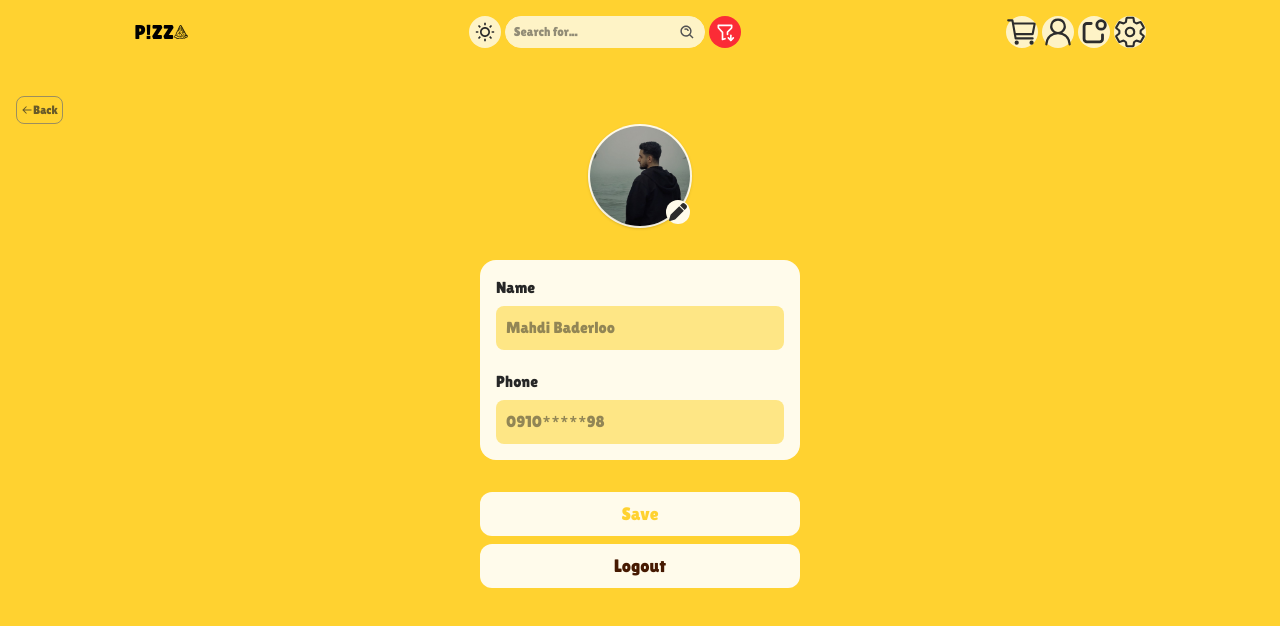
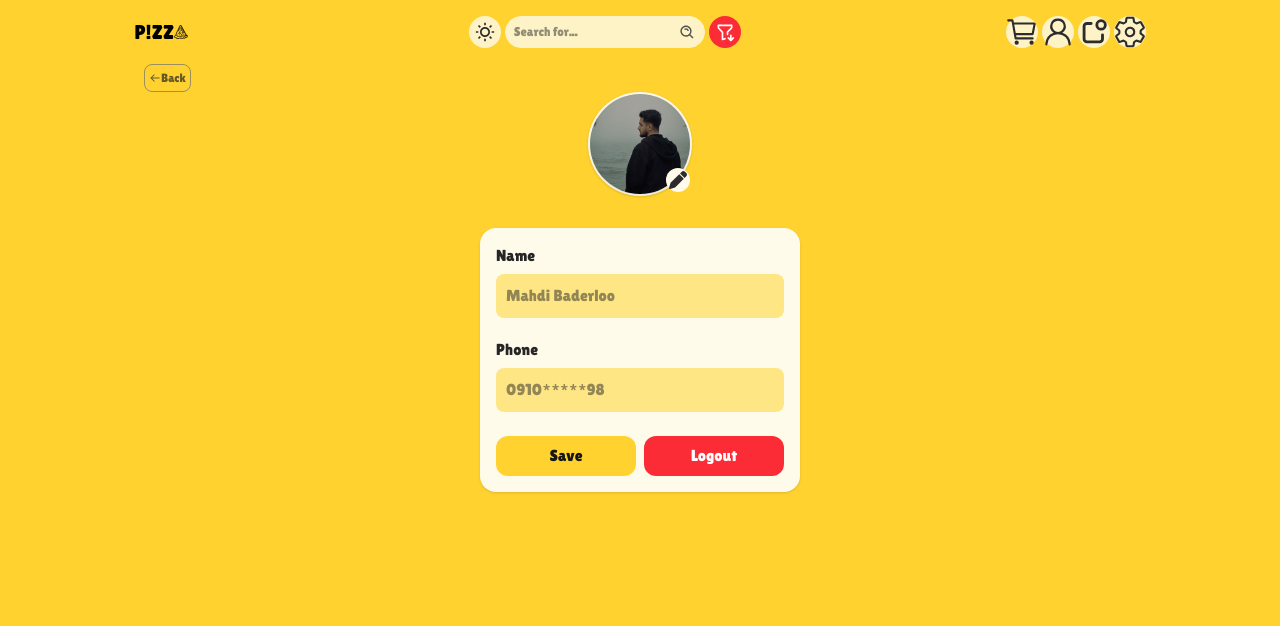
Before and after one commit to mahdibaderloo/fastfood, a React (Vite) app: page /account in a window 1280 px wide. Shown: the top 626 px of the page. Built offline with nearby package versions, Linux system fonts and the light colour scheme; data requests are answered from the project's data file.

Commit message:
responsive Account (laptop size)

```diff
--- a/src/pages/Account.tsx
+++ b/src/pages/Account.tsx
@@ -24,7 +24,7 @@ function Account() {
         showBackButton={true}
         classP="text-4xl dark:text-amber-300"
       />
-      <main className="p-4 pt-22 sm:pt-24 h-screen overflow-y-scroll">
+      <main className="p-4 pt-22 sm:pt-24 lg:pt-16 lg:w-[80%] lg:mx-auto h-screen overflow-y-scroll lg:overflow-hidden">
         <BackButton />
         <div className="w-full sm:w-80 sm:mx-auto relative">
           <div className="w-20 h-20 sm:w-26 sm:h-26 rounded-full bg-amber-50 dark:bg-amber-300 shadow mx-auto overflow-hidden p-0.5">
@@ -34,12 +34,12 @@ function Account() {
               className="rounded-full shadow object-cover"
             />
           </div>
-          <div className="bg-amber-50 dark:bg-amber-300 backdrop-blur-md w-5 h-5 sm:w-6 sm:h-6 rounded-full flex items-center justify-center absolute left-[58%] bottom-1">
+          <div className="bg-amber-50 dark:bg-amber-300 backdrop-blur-md w-5 h-5 sm:w-6 sm:h-6 rounded-full flex items-center justify-center absolute left-[58%] bottom-1 lg:cursor-pointer">
             <FaPen size={18} color="#2c2c2c" />
           </div>
         </div>
 
-        <form className="mt-8 p-2 bg-amber-50 dark:bg-amber-50/20 backdrop-blur-md rounded-2xl sm:w-80 sm:h-50 sm:mx-auto">
+        <form className="mt-8 p-2 bg-amber-50 dark:bg-amber-50/20 backdrop-blur-md rounded-2xl sm:w-80 sm:h-50 lg:h-fit sm:mx-auto lg:shadow">
           <div className="p-2">
             <p className="mb-1 sm:mb-1.5 text-neutral-800 dark:text-amber-300">
               Name
@@ -55,13 +55,28 @@ function Account() {
               Phone
             </p>
             <input
-              type="number"
+              type="text"
               placeholder="0910*****98"
               className="bg-amber-200 dark:bg-neutral-800 text-neutral-800 dark:text-amber-300 p-2 sm:p-2.5 rounded-lg w-full outline-none border-none"
             />
           </div>
+          <div className="hidden lg:flex gap-2 p-2">
+            <button
+              className="w-1/2 h-10 mt-2 bg-amber-300 dark:bg-neutral-800 text-neutral-900 dark:text-white rounded-xl cursor-pointer hover:bg-neutral-700 dark:"
+              onClick={handleOpenSaveModal}
+            >
+              Save
+            </button>
+            <button
+              className="w-1/2 h-10 mt-2 bg-red-500 text-white rounded-xl cursor-pointer hover:bg-neutral-700 dark:"
+              onClick={handleOpenLogoutModal}
+            >
+              Logout
+            </button>
+          </div>
         </form>
-        <div className="sm:w-80 sm:mx-auto sm:mt-6">
+
+        <div className="sm:w-80 sm:mx-auto sm:mt-6 lg:hidden">
           <button
             className="w-full h-10 sm:h-11 mt-2 bg-amber-50 dark:bg-amber-50/20 text-amber-300 rounded-xl sm:text-lg sm:mx-auto"
             onClick={handleOpenSaveModal}
```
